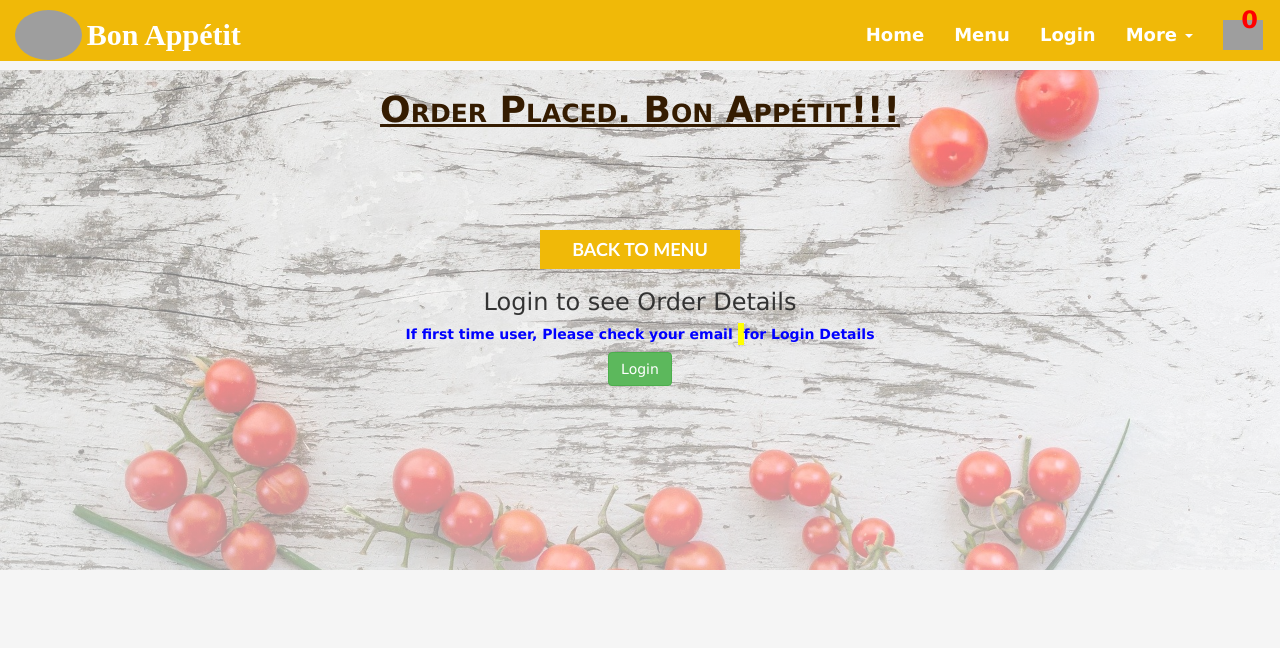
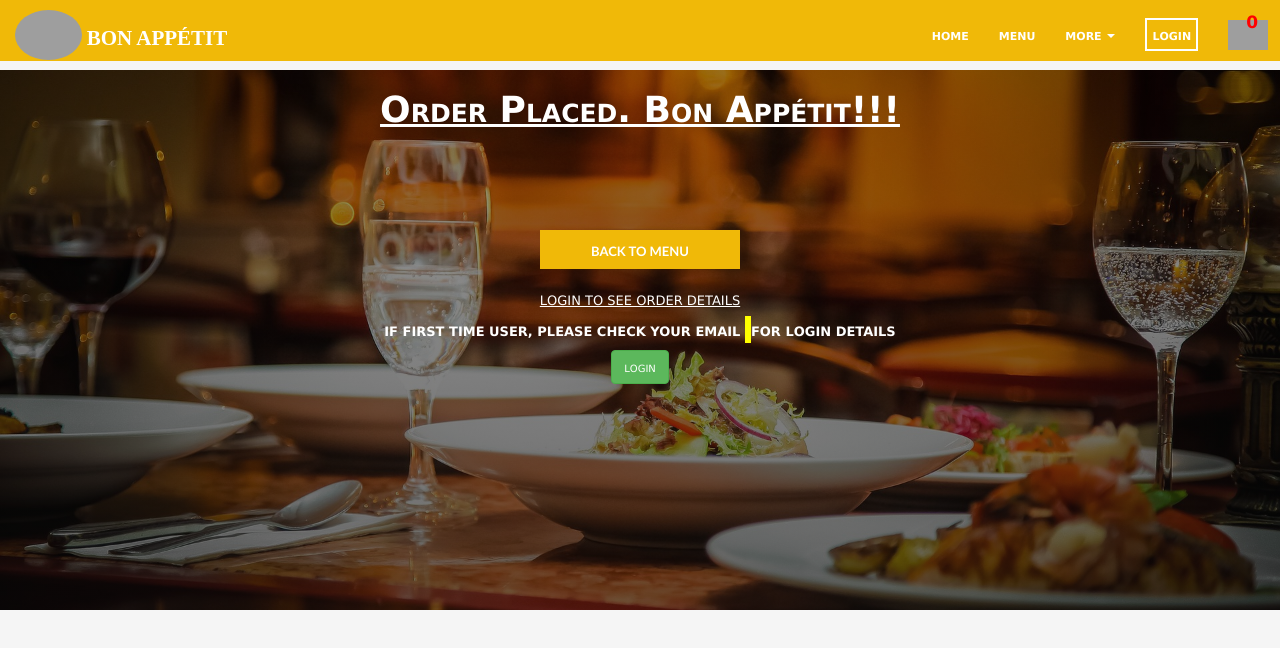
Before and after one commit to swetha-mary-philip/CAPSTONE-2021, an Angular app in the folder APP_FRONTEND/restaurant/: page /success in a window 1280 px wide. Shown: the top 648 px of the page. Built offline with nearby package versions, Linux system fonts and the light colour scheme; grey boxes are pictures that could not be loaded.

Commit message:
UI fixes

```diff
--- a/APP_FRONTEND/restaurant/src/app/cart/cart.component.html
+++ b/APP_FRONTEND/restaurant/src/app/cart/cart.component.html
@@ -8,7 +8,7 @@
         <hr style="border-top:2px solid #f0b908; padding-top: 2px;"/>
     <div class="col-md-4" *ngFor= "let food of foodDetails;">
         <div class="card border-0 rounded-0">
-            <div class="card-body text-justify">
+            <div class="card-body">
 
             <div class="col-sm-5 text-center" style="padding:15px;">
                 <img class="img-fluid pb-3 list-img-order" src= {{food.itemImage}} alt= {{food.itemName}} onerror="this.onerror=null;this.src='../../assets/images/defaultfood.jpg';">
--- a/APP_FRONTEND/restaurant/src/app/framework/framework.component.html
+++ b/APP_FRONTEND/restaurant/src/app/framework/framework.component.html
@@ -1,5 +1,5 @@
 <nav  class="navbar navbar-fixed-top" style=" min-height:70px;font-size:18px !important;">
-    <div class="container-fluid" style="margin-top:10px;font-size:18px !important;">
+    <div class="container-fluid" style="margin-top:10px;font-size:16px !important;">
         <div class="navbar-header">
             <button class="navbar-toggle collapsed" style="background-color:white;" type="button" data-toggle="collapse" data-target="#navbar" aria-expanded="false" aria-controls="navbar">
                 <span class="sr-only">Toggle navigation</span>
@@ -20,8 +20,6 @@
                 <li id="menu" class="navli menu otherpage"><a href="/menu">Menu</a></li>
                 <!-- <li class="navli otherpage"><a href="/contact">Contact</a></li>  -->
                 <li class="navli otherpage" id="orders" style="display: none;"><a href="/customerorders">Orders</a></li>
-                <li class="navli otherpage" id="login"><a href="/login">Login</a></li>
-                <li class="navli otherpage" id="logout" style="display: none;"><a href="">logout</a></li>
                 <li class="navli dropdown">
                     <a class="dropdown-toggle" data-toggle="dropdown" href="#">More
                     <span class="caret"></span></a>
@@ -30,6 +28,9 @@
                       <li><a href="/contact"><b>Contact</b></a></li>
                     </ul>
                   </li>
+                <li class="navli otherpage" id="login"><a href="/login"><span class="creds">Login</span></a></li>
+                <li class="navli otherpage" id="logout" style="display: none;"><a href=""><span class="creds">Logout</span></a></li>
+
                 <!-- <li class="navli otherpage" id="contact"><a href="/contact#contactus">Contact</a></li> -->
                 <li class="navli otherpage" id="cart"><a style="padding: 0px;" href="/cart"><img class="img-fluid pb-3 pull-left login-img" src="../../assets/images/cart.png" alt="image of cart"/><span class="cart-text">0</span></a></li>
 
--- a/APP_FRONTEND/restaurant/src/app/login/login.component.html
+++ b/APP_FRONTEND/restaurant/src/app/login/login.component.html
@@ -31,7 +31,7 @@
                 <!-- <a style="margin-left: 10px;" routerLink="/register" class="register otherpage">Register</a> -->
 
             </form>
-            <img class="img-fluid px-3 text-center abt-btm-img" src="../../assets/images/ingredients.png" alt="ingredients image">
+            <!-- <img class="img-fluid px-3 text-center abt-btm-img" src="../../assets/images/ingredients.png" alt="ingredients image"> -->
         </div>
         <div class="col-md-5 col-xs-12 text-center" style="margin-top: 6px;">
             <div class="portrait">
--- a/APP_FRONTEND/restaurant/src/app/order-success/order-success.component.html
+++ b/APP_FRONTEND/restaurant/src/app/order-success/order-success.component.html
@@ -2,13 +2,13 @@
     <div class="row">
 
         <div class="col-sm-12 text-center">
-            <h2 class="h1 abouttitle text-center"> <b>Order Placed.  Bon Appétit!!!</b></h2>
+            <h2 class="h1 abouttitle text-center" style="color: white;"> <b>Order Placed.  Bon Appétit!!!</b></h2>
 
             <div  style="padding-top:70px">
             <a class="explore5 btn text-uppercase" href="/menu">Back to Menu</a>
             <div>
-            <h3>Login to see Order Details</h3>
-            <p style="color: blue;"><b>If first time user, Please check your email <span style="padding: 3px; background-color: yellow;">{{useremail}}</span> for Login Details</b></p>
+            <h3 style="color: white;font-size: 18px;"><u>Login to see Order Details</u></h3>
+            <p style="color: white;font-size: 18px;"><strong>If first time user, Please check your email <span style="padding: 3px; background-color: yellow;">{{useremail}}</span> for Login Details</strong></p>
             <a class="btn btn-success" href="/login">Login</a>
         </div>
         </div>
--- a/APP_FRONTEND/restaurant/src/styles.css
+++ b/APP_FRONTEND/restaurant/src/styles.css
@@ -5,6 +5,7 @@ body {
     font: 14px "Lucida Grande", Helvetica, Arial, sans-serif;
     background-color: #f5f5f5;
     padding-top: 70px;
+    font-variant: all-petite-caps;
   }
 
   .bodyimage1{
@@ -34,10 +35,10 @@ body {
   }
 
   .backimg{
-    background: linear-gradient(rgb(255 255 255 / 43%), rgb(255 255 255 / 60%)), url(assets/images/food.jpg);
+    background: linear-gradient(rgba(2, 2, 2, 0.4), rgba(10, 10, 10, 0.6)), url(assets/images/back1.jpg);
     background-size: cover;
     background-repeat: no-repeat;
-    min-height: 500px;
+    min-height: 540px;
     background-position: center;
     width: 100%;
   }
@@ -49,7 +50,7 @@ body {
 
   .nav>li>a:focus, .nav>li>a:hover{
     background-color:transparent;
-    color: #5cb85c;
+    color: blue;
   }
   .bg-theme{
     background-color: #f0b908;
@@ -131,7 +132,10 @@ body {
     box-shadow: -3px 3px #52504b, -2px 2px #52504b, -1px 1px #52504b;
     border: 1px solid #52504b;
   }
-
+.creds{
+  border: 2px solid white;
+  padding: 5px;
+}
   .explore2{
     color:white;
     min-width:200px;
```
Also changed, not shown: 2 other files (tests, documents, lock files or other folders).
